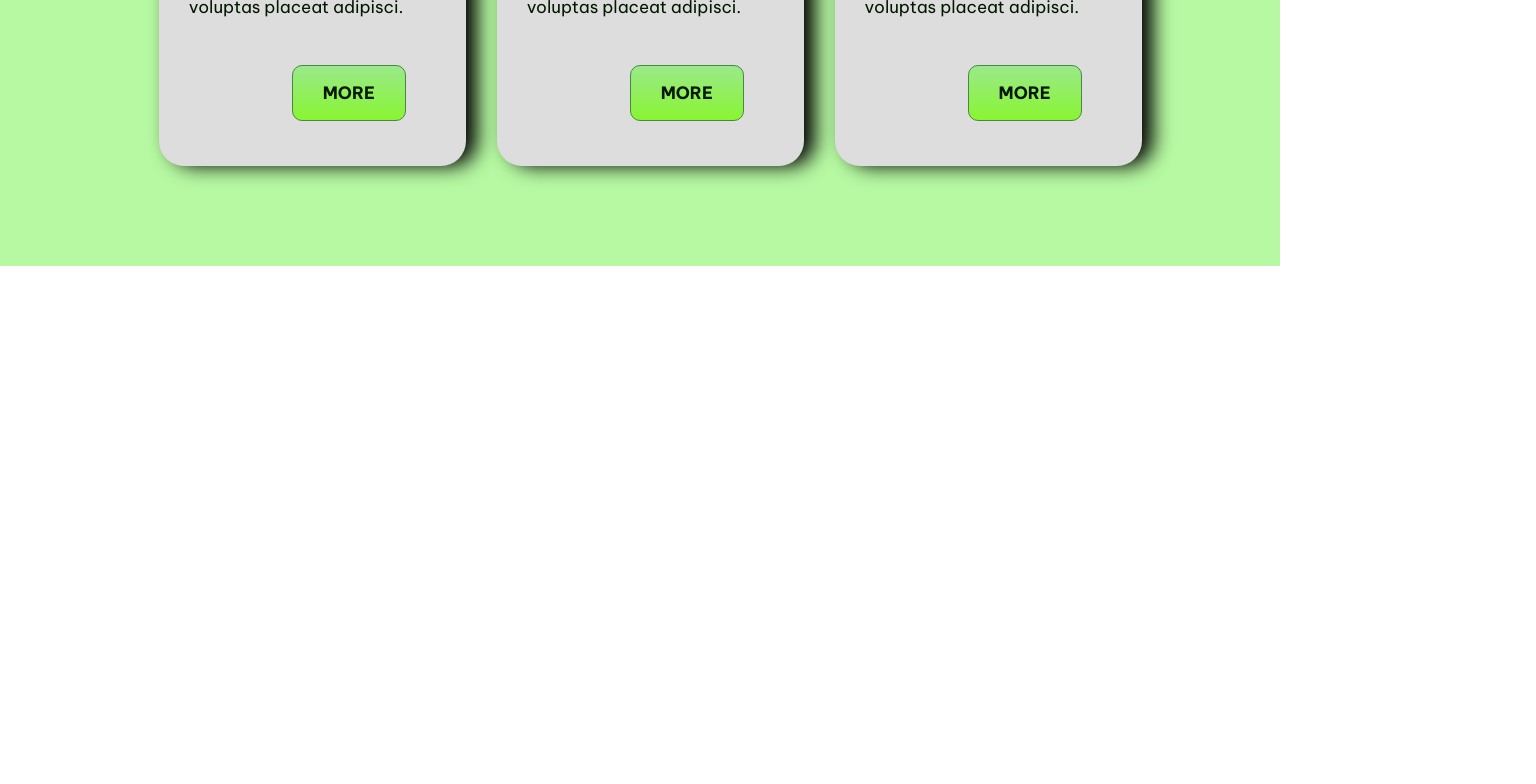
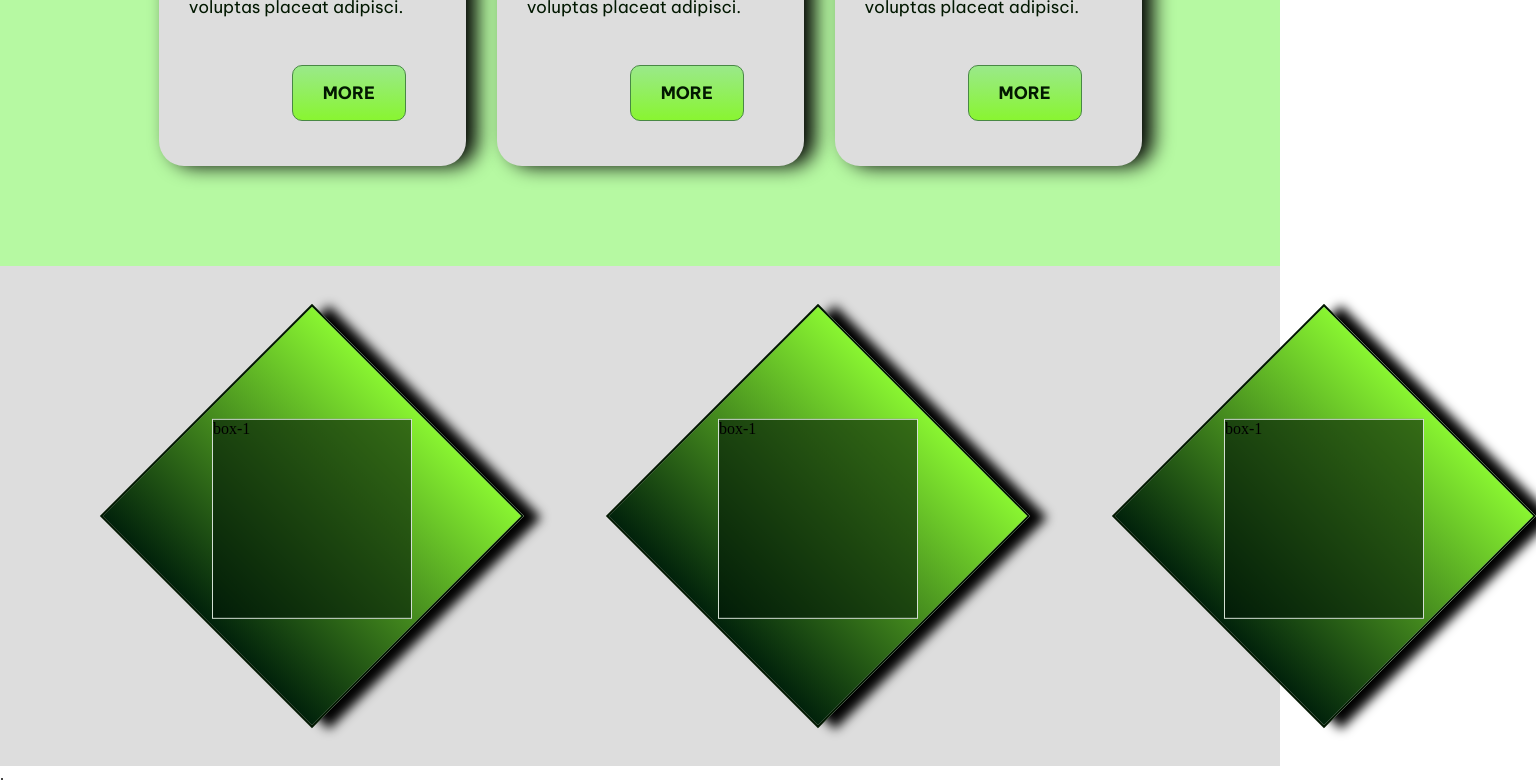
Before and after one commit to arifa-akter/practice-2, a plain HTML site: page index.html in a window 1280 px wide. Shown: the part 1188-1972 px from the top of the page, 1536 px wide, since content can reach past the window. Before the commit the page ends 1454 px from the top, so only its background shows below. Drawn offline with Linux system fonts and the light colour scheme.

Commit message:
add transform and transition

```diff
--- a/css/style.css
+++ b/css/style.css
@@ -171,5 +171,57 @@ ol {
 }
 /* ====================== division part end ================== */
 
+/* ====================== transform ================== */
+#transform{
+    padding-top: 100px;
+    padding-bottom:100px;
+    background: #ddd;
+}
+.main-div {
+	margin-right: 172px;
+	margin-left: 34px;
+}
+.box {
+    width: 300px;
+    height:300px;
+    border: 2px solid #021801;
+    box-shadow: 13px -11px 11px black;
+    transform: rotate(45deg);
+    -webkit-transform: rotate(45deg);
+    -moz-transform: rotate(45deg);
+    -ms-transform: rotate(45deg);
+    -o-transform: rotate(45deg);
+    background:linear-gradient(rgb(137, 245, 49),rgb(1, 34, 11));
+}
+.box-2{
+    width:200px;
+    height:200px;
+    border: 1px solid #d3dfd3;
+    margin-bottom: 10px;
+   background:rgba(1, 22, 6, 0.6);
+   transition: 4s;
+   -webkit-transition: 4s;
+   -moz-transition: 4s;
+   -ms-transition: 4s;
+   -o-transition: 4s;
+   transform:translate(50px,50px) rotate(-45deg);
+   -webkit-transform:translate(50px,50px) rotate(-45deg);
+   -moz-transform:translate(50px,50px) rotate(-45deg);
+   -ms-transform:translate(50px,50px) rotate(-45deg);
+   -o-transform:translate(50px,50px) rotate(-45deg);
+}
+.box-2:hover{
+    transform: translate(50px, 50px) scale( 0.80);
+    -webkit-transform: translate(50px, 50px) scale( 0.80);
+    -moz-transform: translate(50px, 50px) scale( 0.80);
+    -ms-transform: translate(50px, 50px) scale( 0.80);
+    -o-transform: translate(50px, 50px) scale( 0.80);
+}
+
+.box:nth-child(3){
+    margin-bottom: 0;
+}
+
+/* ====================== transform ================== */
 /* ====================== animation start ================== */
 /* ====================== animation end ================== */
--- a/index.html
+++ b/index.html
@@ -139,11 +139,38 @@
     </section>
     <!---------------------- bangladesh all devision end ----------->
 
+    <!---------------------- tranform translate ----------->
+    <section id="transform">
+    <div class="common-display">
+      <div class="main-div">
+        <div class="box">
+            <div class="box-2">box-1</div>
+        </div>
+      </div>
+      <div class="main-div">
+        <div class="box">
+            <div class="box-2">box-1</div>
+        </div>
+      </div>
+      <div class="main-div">
+        <div class="box">
+            <div class="box-2">box-1</div>
+        </div>
+      </div>
+
+        <!-- <div class="box">
+            <div class="box-2">box-1</div>
+        </div> -->
+    </div>
+    </section>
+    <!---------------------- tranform translate ----------->
+
+
 
 
     <!---------------------- animetion start ----------->
     <section id="animation">
-
+         .
     </section>
     <!---------------------- animetion end ----------->
 
```
